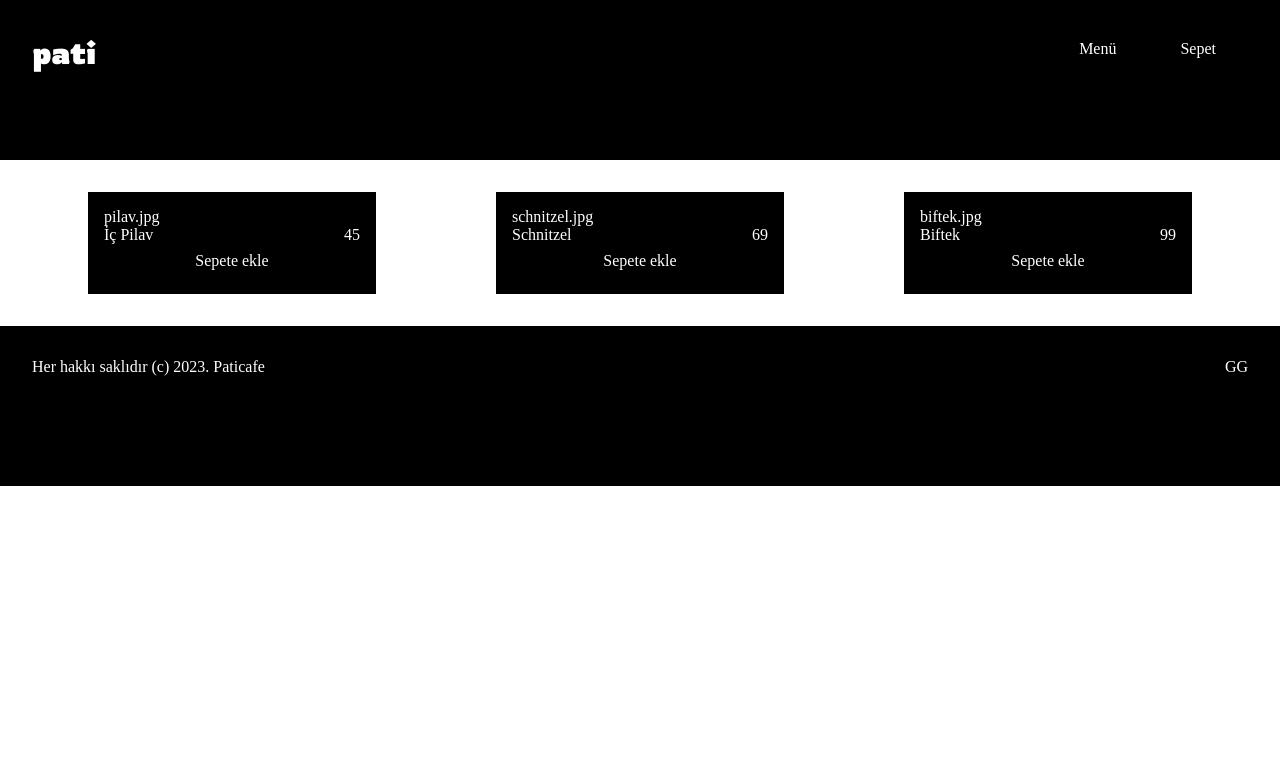
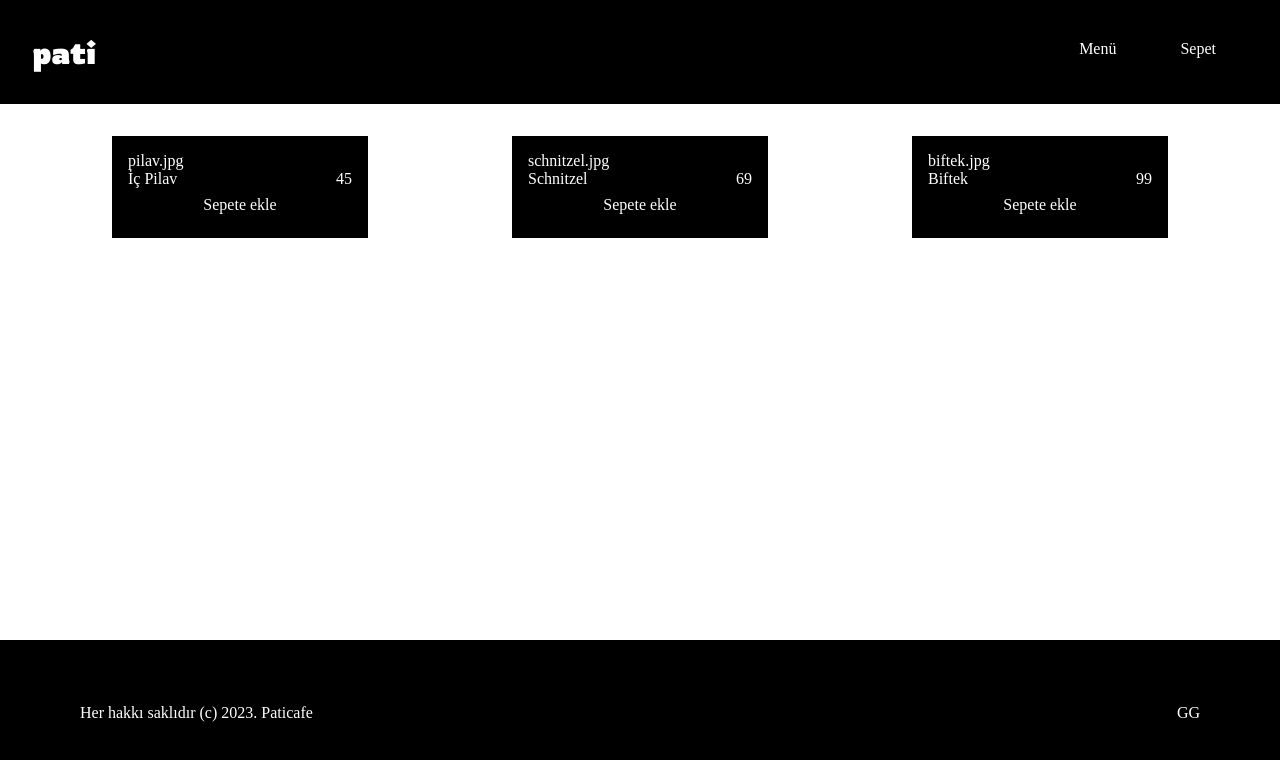
Before and after one commit to gguilt/recoffee, a Next.js app: page / in a window 1280 px wide. Shown: the top 760 px of the page. Built offline with nearby package versions, Linux system fonts and the light colour scheme.

Commit message:
Fixed footer location

```diff
--- a/src/components/Footer.module.css
+++ b/src/components/Footer.module.css
@@ -1,4 +1,17 @@
 .footer_area {
+    position: absolute;
+    right: 0;
+    bottom: 0;
+    left: 0;
+    padding: 1rem;
+
+    background-color: black;
+    color: white;
+
+    min-height: 50px;
+    border: none;
+    padding: 2rem 3rem;
+
     background-color: black;
     height: 10rem;
 }
--- a/src/components/Header.module.css
+++ b/src/components/Header.module.css
@@ -1,6 +1,6 @@
 .header_area {
     background-color: black;
-    height: 20vh;
+    min-height: 50px;
 }
 
 .header {
--- a/src/styles/globals.css
+++ b/src/styles/globals.css
@@ -3,3 +3,21 @@
 * {
   margin: 0;
 }
+
+html {
+  height: 100%;
+  box-sizing: border-box;
+}
+
+*,
+*:before,
+*:after {
+  box-sizing: inherit;
+}
+
+body {
+  position: relative;
+  margin: 0;
+  padding-bottom: 6rem;
+  min-height: 100%;
+}
```
